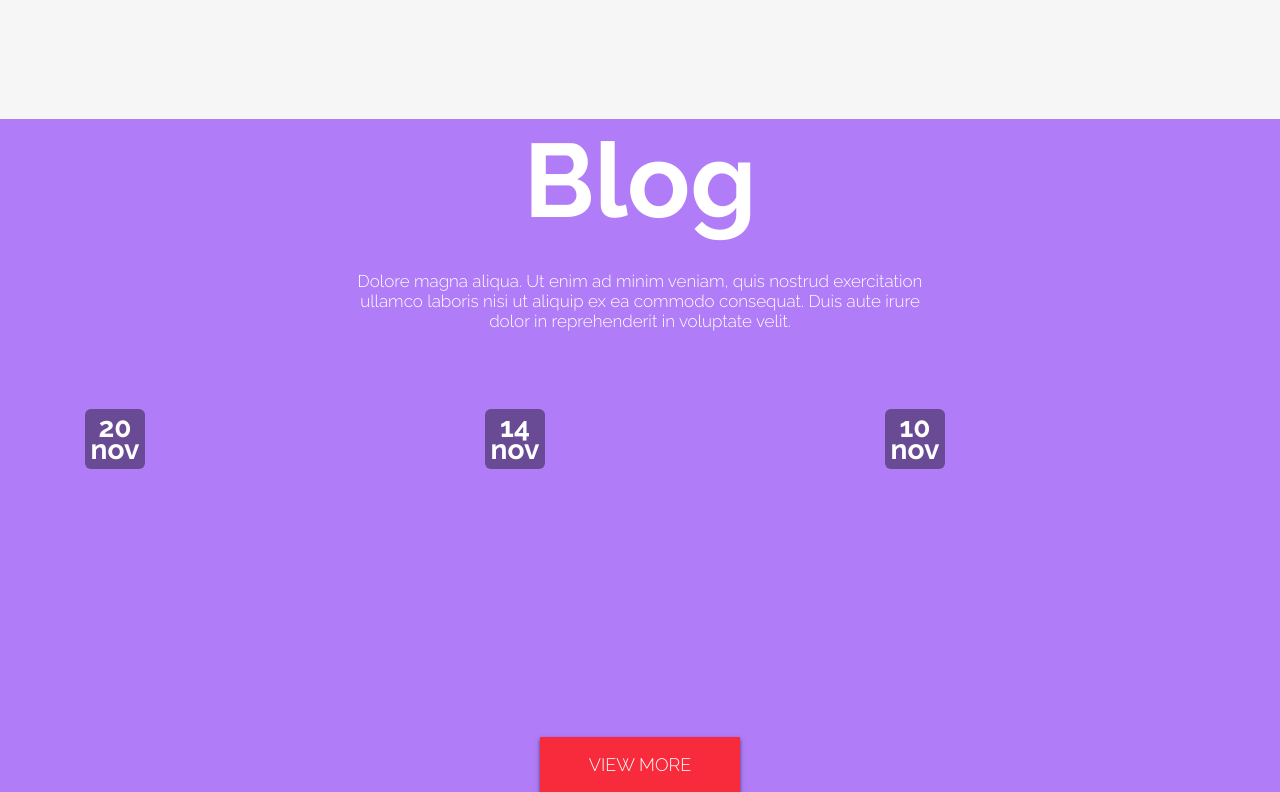
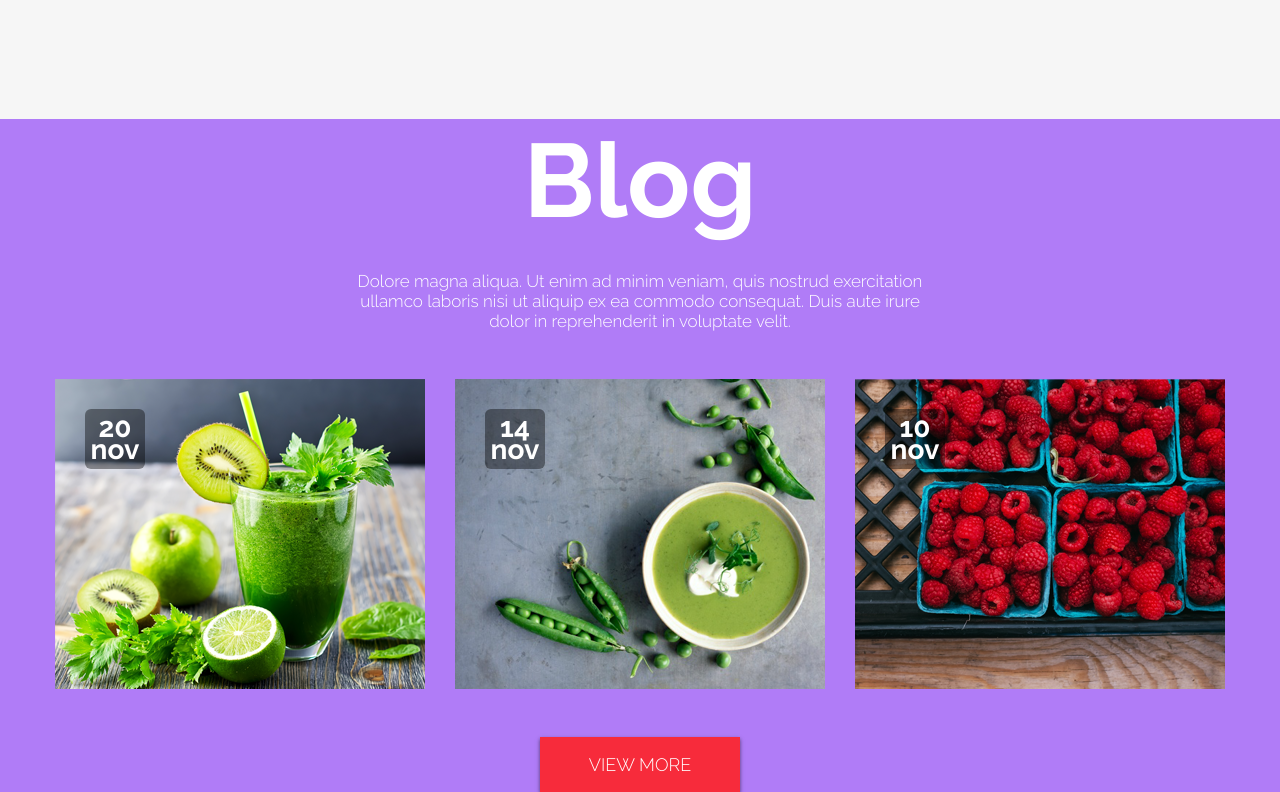
Before and after one commit to baghdadUA/cahee, a plain HTML site: page index.html in a window 1280 px wide. Shown: the part 630-1422 px from the top of the page. Drawn offline with Linux system fonts and the light colour scheme; the site is published under a folder, as on GitHub Pages, so addresses that start at the root find nothing.

Commit message:
fix url to img on section blog

```diff
--- a/index.html
+++ b/index.html
@@ -135,7 +135,7 @@
                 ex ea commodo consequat. Duis aute irure dolor in reprehenderit in voluptate velit.</p>
             <div class="posts">
                 <div class="post">
-                    <img src="/assets/img/1.png" alt="">
+                    <img src="assets/img/1.png" alt="">
                     <div class="post-date">
                         <span>20 nov</span>
                     </div>
@@ -146,7 +146,7 @@
 
                 </div>
                 <div class="post">
-                    <img src="/assets/img/2.png" alt="">
+                    <img src="assets/img/2.png" alt="">
                     <div class="post-date">
                         <span>14 nov</span>
                     </div>
@@ -157,7 +157,7 @@
 
                 </div>
                 <div class="post">
-                    <img src="/assets/img/3.png" alt="">
+                    <img src="assets/img/3.png" alt="">
                     <div class="post-date">
                         <span>10 nov</span>
                     </div>
```
